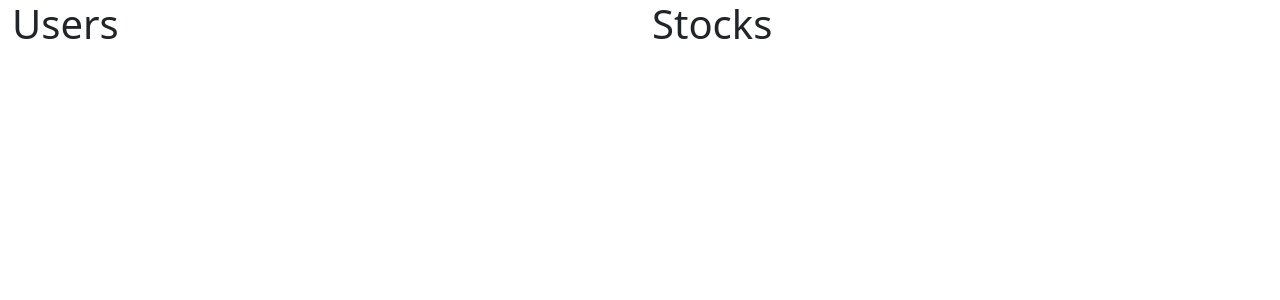
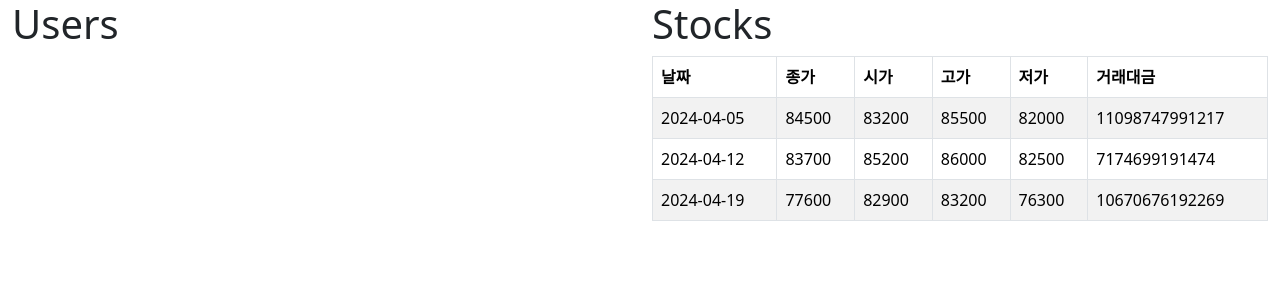
Before and after one commit to alstjs37/js-homework-pda5th, a React (Vite) app in the folder homework-react/: page / in a window 1280 px wide. Shown: the top 300 px of the page. Built offline with nearby package versions, Linux system fonts and the light colour scheme.

Commit message:
feat: react-1 stockApp.jsx

```diff
--- a/homework-react/src/components/StockApp.jsx
+++ b/homework-react/src/components/StockApp.jsx
@@ -1,11 +1,56 @@
 import axios from "axios";
 import React, { useEffect, useState } from "react";
 import Table from "react-bootstrap/Table";
+import TableRow from "./TableRow";
+
+const promiseObj = async function getStockData() {
+  const url = 'http://localhost:5173/data/stock.json';
+  const res = await axios.get(url);
+  const data = res.data;
+
+  return data;
+}
+
 
 export default function StockApp() {
+  const [stockData, setStockData] = useState([]);
+
+  useEffect(() => {
+    promiseObj().then((data) => {
+      setStockData(data);
+    })
+  }, []);
+
   return (
     <div>
       <h1>Stocks</h1>
+
+      <Table striped bordered hover>
+        <thead>
+          <tr>
+            <th>날짜</th>
+            <th>종가</th>
+            <th>시가</th>
+            <th>고가</th>
+            <th>저가</th>
+            <th>거래대금</th>
+          </tr>
+        </thead>
+        <tbody>
+          {stockData.map((elem) => (
+            <TableRow
+              key={elem.date}
+              date={elem.date}
+              tradePrice={elem.tradePrice}
+              openingPrice={elem.openingPrice}
+              highPrice={elem.highPrice}
+              lowPrice={elem.lowPrice}
+              candleAccTradePrice={elem.candleAccTradePrice}
+            />
+          ))}
+        </tbody>
+      </Table>
+
     </div>
   );
 }
--- /dev/null
+++ b/homework-react/src/components/TableRow.jsx
@@ -0,0 +1,12 @@
+export default function TableRow({ date, tradePrice, openingPrice, highPrice, lowPrice, candleAccTradePrice }) {
+  return (
+    <tr>
+      <td>{date}</td>
+      <td>{tradePrice}</td>
+      <td>{openingPrice}</td>
+      <td>{highPrice}</td>
+      <td>{lowPrice}</td>
+      <td>{candleAccTradePrice}</td>
+    </tr>
+  );
+}
```
